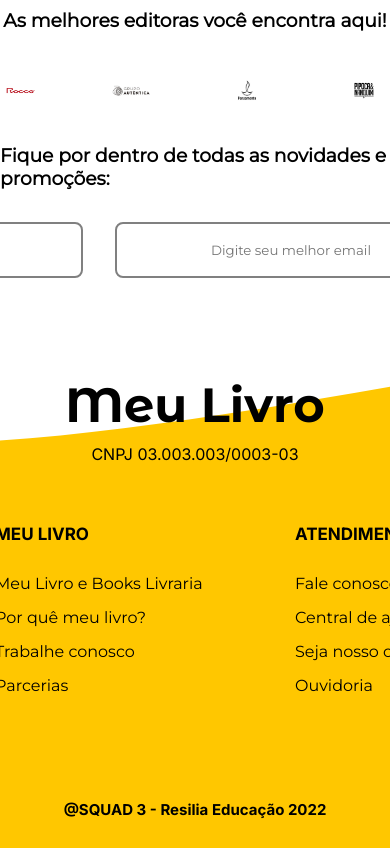
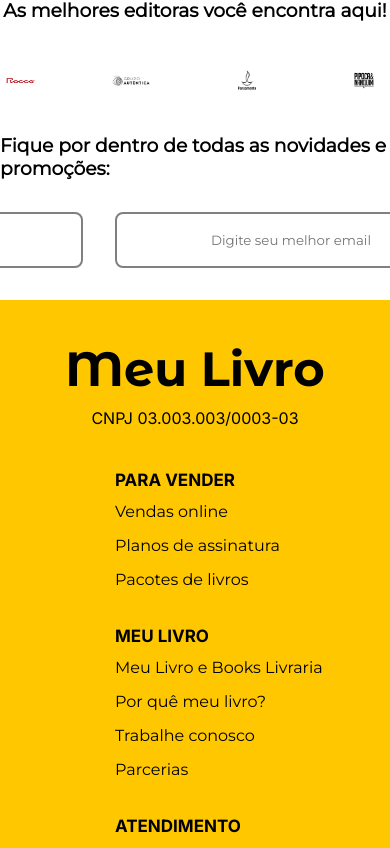
Before and after one commit to LucasMedeiros7/meu-livro-frontend, a React (Vite) app: page / in a window 390 px wide. Shown: the part 1149-1997 px from the top of the page. Built offline with nearby package versions, Linux system fonts and the light colour scheme; no server answers.

Commit message:
responsividade do banner e do footer

```diff
--- a/src/App.jsx
+++ b/src/App.jsx
@@ -7,12 +7,14 @@
 import { Home } from "./pages/Home/Home.jsx";
 import { Cadastro } from "./pages/cadastro/Cadastro";
 import { Login } from "./pages/Login/Login";
-import { Header } from "./components/Header";
-import { Footer } from "./components/footer/footer";
+import { Header } from "./components/Header/index";
+import { Footer } from "./components/Footer/Footer";
 import { LoginProvider } from "./contexts/loginContext";
-import { ToastContainer } from "react-toastify";
 import { Carrinho } from "./pages/carrinho/Carrinho";
 import { CarrinhoProvider } from "./contexts/carrinhoContext";
+
+import { ToastContainer } from "react-toastify";
+import { DetalhesProduto } from "./pages/detalhesProduto/DetalhesProduto";
 
 export function App() {
   return (
@@ -26,6 +28,7 @@
               <Route path="/cadastro" element={<Cadastro />} />
               <Route path="/login" element={<Login />} />
               <Route path="/carrinho" element={<Carrinho />} />
+              <Route path="/detalhes/:id" element={<DetalhesProduto />} />
             </Routes>
             <Footer />
             <ToastContainer />
--- a/src/components/banner/Banner.module.css
+++ b/src/components/banner/Banner.module.css
@@ -16,7 +16,7 @@
   position: absolute;
   left: 33%;
   bottom: -0.2px;
-  z-index: -1;
+  z-index: 1;
 }
 
 .banner h1 {
@@ -24,7 +24,7 @@
   font-weight: 700;
   max-width: 30rem;
   width: 100%;
-  margin-top: 3.125rem;
+  margin-top: 2.5rem;
 }
 
 .anuncioDesconto {
@@ -68,8 +68,6 @@
 .livrosDesconto {
   position: relative;
   display: flex;
-  gap: 2.125rem;
-
   width: 28.875rem;
 }
 
--- a/src/components/footer/footer.jsx
+++ b/src/components/footer/footer.jsx
@@ -1,9 +1,8 @@
-import styles from "./footer.module.css"
+import styles from "./Footer.module.css";
 
 export const Footer = () => {
   return (
     <footer className={styles.footer}>
-
       <div className={styles.titleFooter}>
         <h1>Meu Livro</h1>
         <p>CNPJ 03.003.003/0003-03</p>
@@ -11,34 +10,42 @@
 
       <section className={styles.infoColumns}>
         <div>
-                    <ul>PARA VENDER</ul>
+          <strong>PARA VENDER</strong>
+          <ul>
             <li>Vendas online</li>
             <li>Planos de assinatura</li>
             <li>Pacotes de livros</li>
+          </ul>
         </div>
 
         <div>
-                    <ul>MEU LIVRO</ul>
+          <strong>MEU LIVRO</strong>
+          <ul>
             <li>Meu Livro e Books Livraria</li>
             <li>Por quê meu livro?</li>
             <li>Trabalhe conosco</li>
             <li>Parcerias</li>
+          </ul>
         </div>
 
         <div>
-                    <ul>ATENDIMENTO</ul>
+          <strong>ATENDIMENTO</strong>
+          <ul>
             <li>Fale conosco</li>
             <li>Central de ajuda</li>
             <li>Seja nosso cliente</li>
             <li>Ouvidoria</li>
+          </ul>
         </div>
 
         <div>
-                    <ul>INSTITUCIONAL</ul>
+          <strong>INSTITUCIONAL</strong>
+          <ul>
             <li>Segurança</li>
-                    <li>Política de  lirivacidade</li>
+            <li>Política de lirivacidade</li>
             <li>Política de cookies</li>
             <li>Contrato</li>
+          </ul>
         </div>
       </section>
 
@@ -46,6 +53,5 @@
         <p>@SQUAD 3 - Resilia Educação 2022</p>
       </div>
     </footer>
-    )
-
-}
+  );
+};
--- a/src/components/footer/footer.module.css
+++ b/src/components/footer/footer.module.css
@@ -5,7 +5,7 @@
   align-items: center;
   justify-content: center;
   flex-direction: column;
-  height: 35.938rem;
+  height: 36rem;
   background-image: url("../../assets/footerWave.svg");
   background-size: cover;
   color: #000000;
@@ -16,7 +16,7 @@
   display: flex;
   flex-direction: column;
   align-items: center;
-  margin-bottom: 50px;
+  margin-top: 40px;
 }
 
 .titleFooter h1 {
@@ -33,16 +33,15 @@
 .infoColumns {
   display: grid;
   justify-content: center;
-  grid-template-columns: 100px 100px 100px 100px;
-  margin-bottom: 40px;
-  column-gap: 200px;
+  grid-template-columns: 1fr 1fr 1fr 1fr;
+  margin: 50px auto 40px;
+  gap: 120px;
   width: 100%;
 }
 
-.infoColumns ul {
+.infoColumns strong {
   display: flex;
   white-space: nowrap;
-  list-style: none;
   font-family: "Inter", sans-serif;
   font-weight: 700;
   font-size: 17px;
@@ -55,6 +54,10 @@
   list-style: none;
   font-family: "Montserrat", sans-serif;
   margin-bottom: 15px;
+}
+
+.infoColumns {
+  width: min-content;
 }
 
 .copyright {
@@ -70,3 +73,50 @@
   font-weight: 700;
   font-size: 15px;
 }
+
+@media (max-width: 1080px) {
+  .footer {
+    background: #ffc700;
+    height: fit-content;
+  }
+
+  .infoColumns {
+    grid-template-columns: 250px 250px;
+    margin: 32px auto 0;
+    row-gap: 12px;
+    gap: 22px;
+    align-items: center;
+    justify-items: center;
+    width: 100%;
+  }
+
+  .infoColumns div:nth-child(1) {
+    padding-bottom: 30px;
+    padding-left: 26px;
+  }
+
+  .copyright {
+    margin-bottom: 22px;
+  }
+}
+
+@media (max-width: 490px) {
+  .infoColumns {
+    grid-template-columns: 1fr;
+    padding-left: 90px;
+  }
+
+  .infoColumns strong {
+    margin-bottom: 12px;
+  }
+
+  .infoColumns div {
+    display: flex;
+    flex-direction: column;
+    width: 250px;
+  }
+
+  .infoColumns div:nth-child(1) {
+    padding: 0;
+  }
+}
--- a/src/pages/Home/Home.jsx
+++ b/src/pages/Home/Home.jsx
@@ -1,4 +1,4 @@
-import { Banner } from "../../components/banner/Banner.jsx";
+import { Banner } from "../../components/Banner/Banner.jsx";
 import { CardProduto } from "../../components/cardProduto/CardProduto.jsx";
 import { Editoras } from "../../components/Section/Editora/Editoras.jsx";
 import { Novidades } from "../../components/Section/Novidades/Novidades.jsx";
```
Lines whose indentation alone changed are shown as unchanged.
